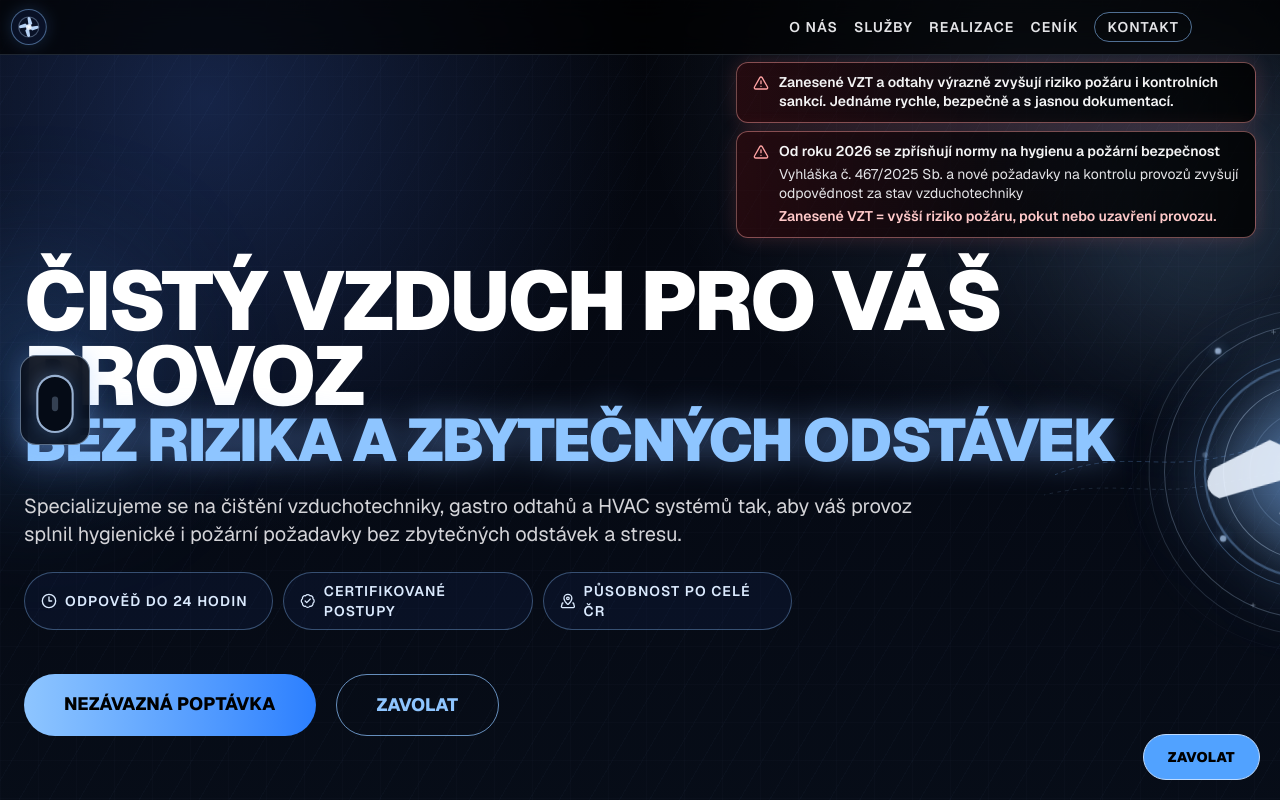
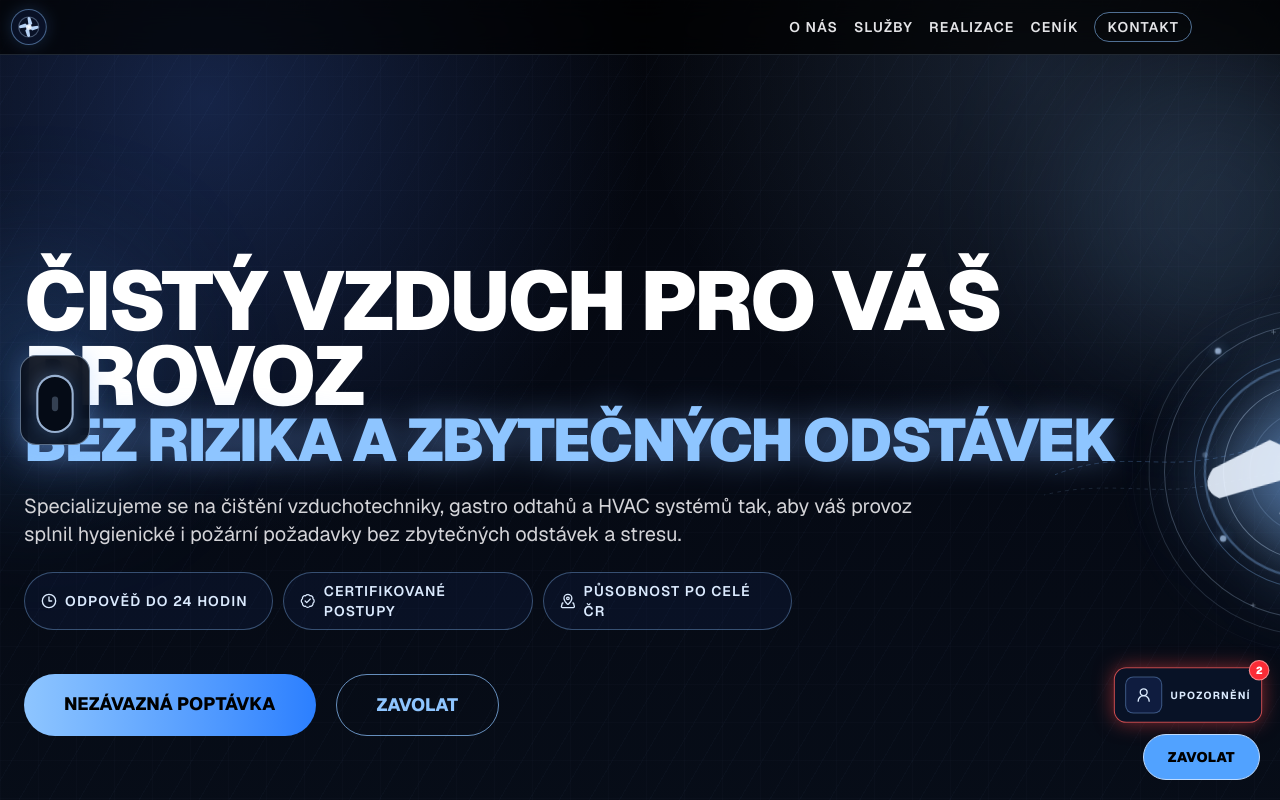
Before and after one commit to codefs17/airtechweb, a Next.js app: page / in a window 1280 px wide. Shown: the top 800 px of the page. Built offline with nearby package versions, Linux system fonts and the light colour scheme.

Commit message:
update web

```diff
--- a/app/page.tsx
+++ b/app/page.tsx
@@ -1,7 +1,7 @@
 "use client";
 
 import Image from "next/image";
-import { motion } from "framer-motion";
+import { AnimatePresence, motion } from "framer-motion";
 import { useEffect, useState } from "react";
 import {
   Camera,
@@ -18,6 +18,7 @@ import {
   AlertTriangle,
   BadgeCheck,
   CircleCheck,
+  UserRound,
   type LucideIcon,
 } from "lucide-react";
 import BackgroundParticles from "./components/background-particles";
@@ -25,6 +26,7 @@ import HeroAirflowCard from "./components/hero-airflow-card";
 
 export default function Home() {
   const [showBackLabel, setShowBackLabel] = useState(false);
+  const [showWarningBoxes, setShowWarningBoxes] = useState(false);
 
   useEffect(() => {
     const updateBackLabelVisibility = () => {
@@ -141,6 +143,21 @@ export default function Home() {
       section.scrollIntoView({ behavior: "smooth", block: "start" });
     };
 
+  const warningEaseOpen = [0.03, 0.92, 0.05, 1] as const;
+  const warningEaseClose = [0.55, 0, 0.45, 1] as const;
+  const warningMotionOpen = {
+    opacity: { duration: 0.62, ease: warningEaseOpen },
+    x: { duration: 1.22, ease: warningEaseOpen },
+    y: { duration: 1.22, ease: warningEaseOpen },
+    scale: { duration: 1.22, ease: warningEaseOpen },
+  } as const;
+  const warningMotionClose = {
+    opacity: { duration: 0.52, ease: warningEaseClose },
+    x: { duration: 1.02, ease: warningEaseClose },
+    y: { duration: 1.02, ease: warningEaseClose },
+    scale: { duration: 1.02, ease: warningEaseClose },
+  } as const;
+
   return (
     <main className="relative overflow-hidden bg-black pb-28 text-white sm:pb-32 md:pb-24">
       <BackgroundParticles />
@@ -226,11 +243,22 @@ export default function Home() {
           </nav>
         </div>
       </header>
+      <AnimatePresence>
+        {showWarningBoxes ? (
           <motion.div
-        initial={{ opacity: 0, y: -10 }}
-        animate={{ opacity: 1, y: 0 }}
-        transition={{ duration: 0.45, delay: 0.2 }}
-        className="fixed left-2 right-2 top-[58px] z-30 flex flex-col gap-2 sm:left-auto sm:right-6 sm:top-[62px]"
+            key="warning-popover"
+            initial={{ opacity: 0, x: 64, y: 210, scale: 0.935 }}
+            animate={{ opacity: 1, x: 0, y: 0, scale: 1 }}
+            exit={{
+              opacity: 0,
+              x: 64,
+              y: 210,
+              scale: 0.935,
+              transition: warningMotionClose,
+            }}
+            transition={warningMotionOpen}
+            style={{ transformOrigin: "100% 0%" }}
+            className="fixed left-2 right-2 top-[58px] z-30 flex transform-gpu flex-col gap-2 will-change-[transform,opacity] sm:left-auto sm:right-6 sm:top-[62px]"
           >
             <div className="flex w-full items-start gap-2.5 rounded-xl border border-red-300/45 bg-gradient-to-r from-red-950/45 to-black/85 px-3.5 py-2.5 shadow-[0_0_20px_rgba(248,113,113,0.18)] sm:w-[520px] sm:px-4">
               <AlertTriangle size={16} className="mt-0.5 shrink-0 text-red-300" />
@@ -253,6 +281,8 @@ export default function Home() {
               </div>
             </div>
           </motion.div>
+        ) : null}
+      </AnimatePresence>
       <section className="relative flex min-h-screen items-center px-4 py-16 pt-44 sm:px-6 sm:py-24 sm:pt-36">
         <div className="absolute inset-0 bg-[radial-gradient(circle_at_16%_12%,rgba(78,130,255,0.24),transparent_34%),radial-gradient(circle_at_80%_8%,rgba(140,190,255,0.14),transparent_30%),linear-gradient(180deg,#04060c_0%,#050913_45%,#070d18_100%)]" />
         <div className="pointer-events-none absolute inset-0 opacity-[0.08] [background-image:linear-gradient(rgba(162,194,255,0.25)_1px,transparent_1px),linear-gradient(90deg,rgba(162,194,255,0.25)_1px,transparent_1px)] [background-size:38px_38px]" />
@@ -760,6 +790,33 @@ export default function Home() {
         </div>
       </section>
 
+      <motion.button
+        type="button"
+        onClick={() => setShowWarningBoxes((prev) => !prev)}
+        animate={{
+          borderColor: ["rgba(252,165,165,0.5)", "rgba(239,68,68,0.95)", "rgba(252,165,165,0.5)"],
+          boxShadow: [
+            "0 0 0px rgba(239,68,68,0.3)",
+            "0 0 28px rgba(239,68,68,0.65)",
+            "0 0 0px rgba(239,68,68,0.3)",
+          ],
+          scale: [1, 1.045, 1],
+        }}
+        transition={{ duration: 1.2, repeat: Infinity, ease: "easeInOut" }}
+        className="group fixed bottom-[3.8rem] right-3 z-50 flex items-center gap-2 rounded-xl border bg-[#091328]/95 px-2.5 py-2 text-left transition hover:scale-[1.03] sm:bottom-[4.9rem] sm:right-5"
+        aria-label="Zobrazit upozornění"
+      >
+        <span className="relative inline-flex h-9 w-9 items-center justify-center rounded-lg border border-blue-300/35 bg-blue-950/55 text-blue-100">
+          <UserRound size={16} />
+        </span>
+        <span className="hidden text-[10px] font-bold uppercase tracking-[0.12em] text-blue-100 sm:inline">
+          Upozornění
+        </span>
+        <span className="absolute -right-2 -top-2 inline-flex h-5 min-w-5 items-center justify-center rounded-full border border-red-200/60 bg-red-500 px-1 text-[10px] font-black text-white">
+          2
+        </span>
+      </motion.button>
+
       <a
         href="tel:+420123456789"
         className="neon-button fixed bottom-3 right-3 z-50 rounded-full border border-blue-200 bg-blue-400 px-4 py-2.5 text-xs font-black uppercase tracking-wide text-black shadow-[0_0_20px_rgba(80,140,255,0.45)] transition hover:scale-105 sm:bottom-5 sm:right-5 sm:px-6 sm:py-3 sm:text-sm"
```
Lines whose indentation alone changed are shown as unchanged.
